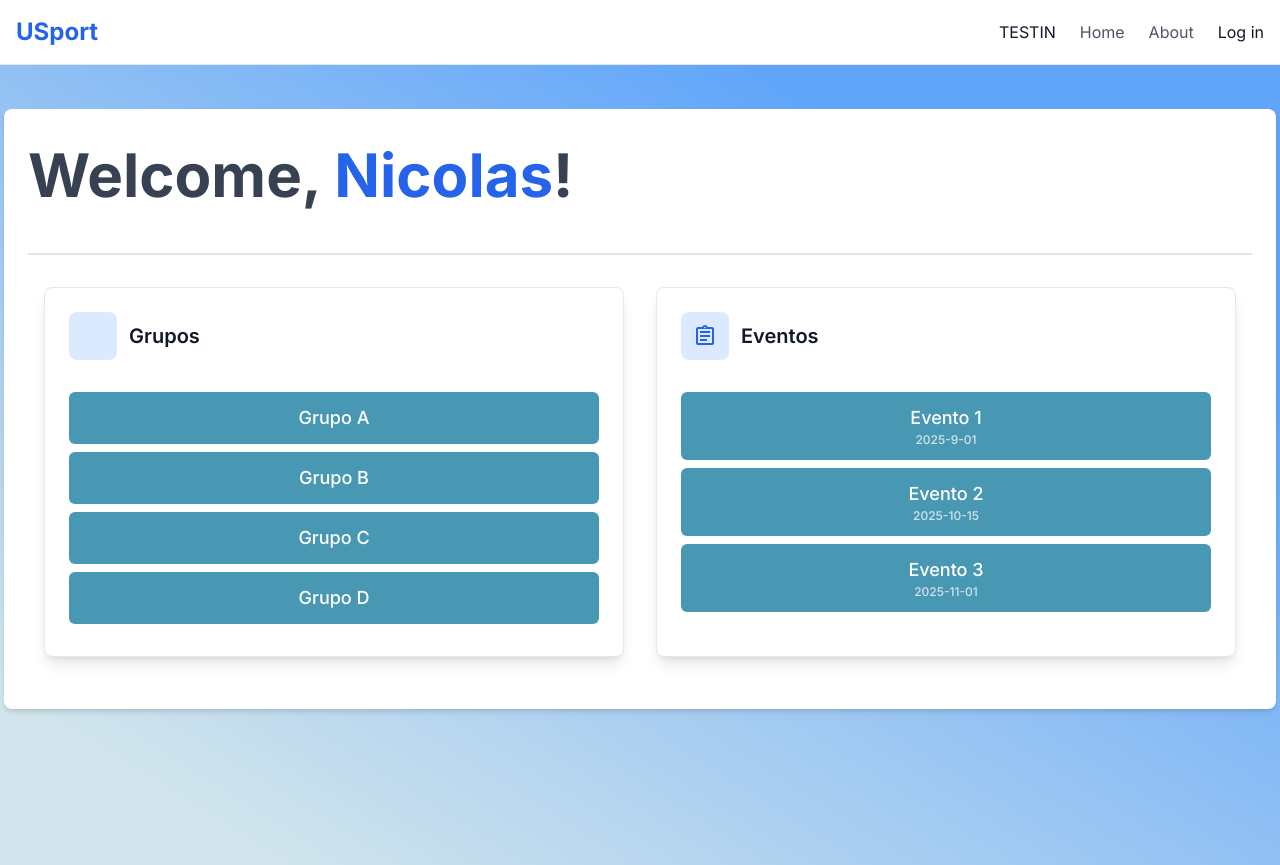
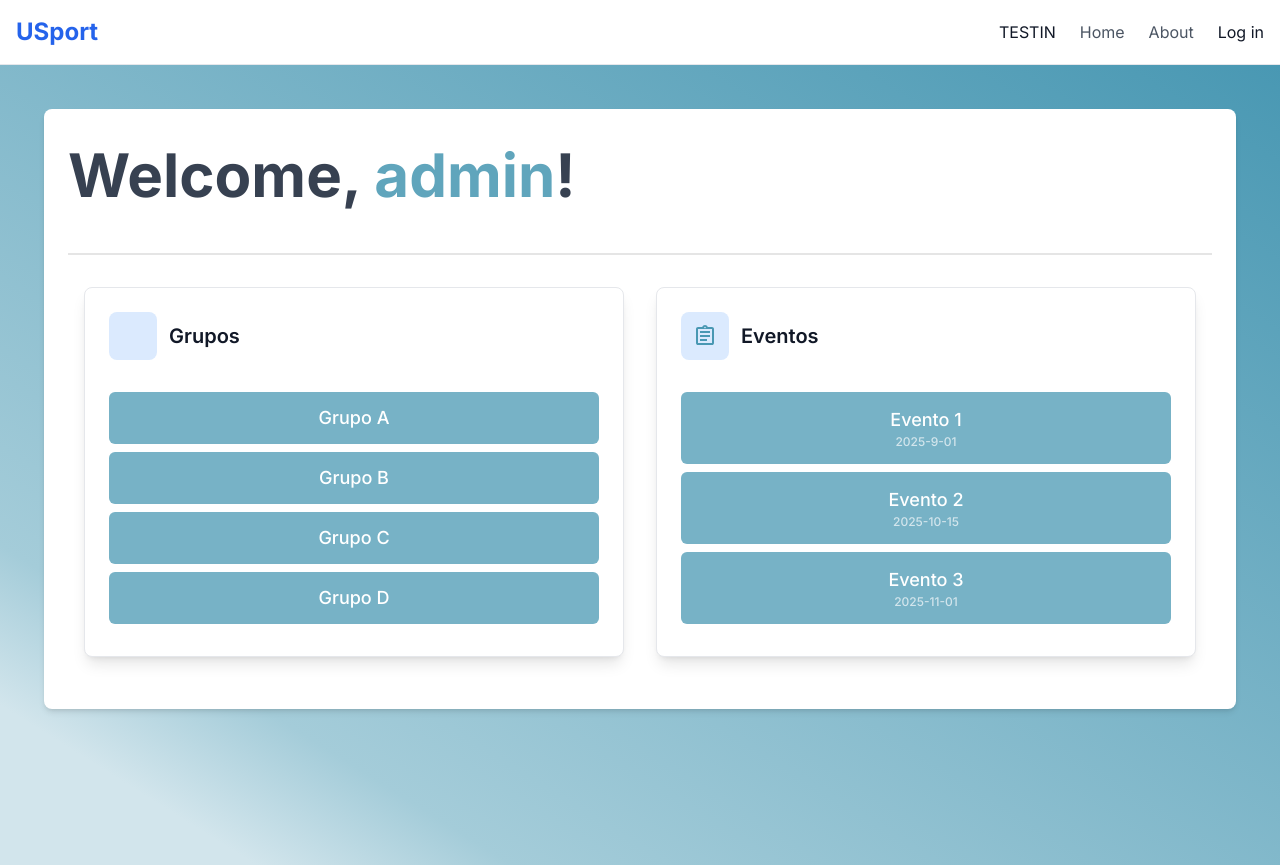
Before and after one commit to JaredMijailRE/IngesoftI, a Vue app in the folder Proyecto/: page /Main in a window 1280 px wide. Built offline with nearby package versions, Linux system fonts and the light colour scheme; some icons are missing.

Commit message:
Corrección del color 😒

```diff
--- a/Proyecto/src/views/Main.vue
+++ b/Proyecto/src/views/Main.vue
@@ -2,18 +2,33 @@
 import { ref } from 'vue'
 import { Icon } from '@iconify/vue'
 
-const nombre = ref('Nicolas')
-const grupos = ref([
+const usuario = ref({
+  username: 'admin',
+  grupos: [
     { id: 1, nombre: 'Grupo A' },
     { id: 2, nombre: 'Grupo B' },
     { id: 3, nombre: 'Grupo C' },
-  { id: 4, nombre: 'Grupo D' }
-])
-const eventos = ref([
+    { id: 4, nombre: 'Grupo D' },
+    { id: 5, nombre: 'Grupo E' },
+    { id: 6, nombre: 'Grupo F' }
+  ],
+  eventos: [
     { id: 1, nombre: 'Evento 1', fecha: '2025-9-01'  },
     { id: 2, nombre: 'Evento 2', fecha: '2025-10-15' },
-  { id: 3, nombre: 'Evento 3', fecha: '2025-11-01' }
-])
+    { id: 3, nombre: 'Evento 3', fecha: '2025-11-01' },
+    { id: 4, nombre: 'Evento 4', fecha: '2025-12-20' },
+    { id: 5, nombre: 'Evento 5', fecha: '2026-01-05' }
+  ]
+})
+
+const usuario2 = ref({
+  username: 'user',
+  grupos: [],
+  eventos: [
+    { id: 1, nombre: 'Evento A', fecha: '2025-9-01' },
+    { id: 2, nombre: 'Evento B', fecha: '2025-10-15' }
+  ]
+})
 
 const toGrupo = (id) => {
   // Hacer el código cuando este lo de los grupos
@@ -30,52 +45,62 @@ const toEvento = (id) => {
 </script>
 
 <template>
-  <div class="min-h-screen bg-gradient-to-tr from-sportu-600 from-10% via-primary-400 via-80% to-primary-400 p-1">
-  <div class="bg-white shadow-md rounded-lg my-auto mx-auto mt-10 mx-10 p-2">
+  <div class="min-h-screen bg-gradient-to-tr from-sportu-600 from-10% via-sportu-400 via-20% to-sportu-50 p-1">
+  <div class="bg-white shadow-md rounded-lg my-10 mx-10 p-2 flex items-center justify-center">
 
     <div class="container mx-auto px-4 py-3">
       <div class="text-left mb-12">
-        <h1 class="text-4xl md:text-6xl font-bold text-gray-700 mb-4 mt-4">
-          Welcome, <span class="text-primary-600">{{ nombre }}</span>!
+        <h1 class="text-4xl md:text-6xl font-bold text-gray-700 my-4">
+          Welcome, <span class="text-sportu-100">{{ usuario.username }}</span>!
         </h1>
       </div>
 
       <!-- Elementos de la Página (Grupos y Eventos) -->
       <hr class="divider mb-8">
-      <div class="grid md:grid-cols-2 lg:grid-cols-2 gap-8 mb-8 mx-4">
+      <div class="grid md:grid-cols-2 lg:grid-cols-2 gap-8 mb-8 mx-4" :style="{ minHeight: '369px' }">
 
         <div class="card p-6 shadow-lg transition-shadow">
           <div class="rounded-lg flex items-center justify-left mb-4">
             <div class="w-12 h-12 bg-primary-100 rounded-lg flex items-center justify-center mb-4">
-              <Icon icon="mdi:format-list-bulleted" class="w-6 h-6 text-primary-600" />
+              <Icon icon="mdi:format-list-bulleted" class="w-6 h-6 text-sportu-50" />
             </div>
             <h3 class="text-xl font-semibold mb-4 ml-3">Grupos</h3>
           </div>
 
+          <div v-if="usuario.grupos.length != 0">
             <ul>
-            <li v-for="grupo in grupos" :key="grupo.id" class="text-gray-600 mb-2">
-              <button class="btn-primary bg-sportu-50 w-full px-5 py-3 text-lg hover:shadow-lg" @click="toGrupo(grupo.id)">
+              <li v-for="grupo in usuario.grupos.slice(0,4)" :key="grupo.id" class="text-gray-600 mb-2">
+                <button class="btn-primary bg-sportu-200 w-full px-5 py-3 text-lg hover:bg-sportu-50" @click="toGrupo(grupo.id)">
                   {{ grupo.nombre }}
                 </button>
               </li>
             </ul>
           </div>
+          <div v-else class="text-gray-600 flex items-center justify-center h-48">
+            <p class="text-gray-500">No tienes grupos asignados</p>
+          </div>
+        </div>
 
         <div class="card p-6 shadow-lg transition-shadow">
           <div class="rounded-lg flex items-center justify-left mb-4">
             <div class="w-12 h-12 bg-primary-100 rounded-lg flex items-center justify-center mb-4">
-              <Icon icon="material-symbols:assignment-outline" class="w-6 h-6 text-primary-600" />
+              <Icon icon="material-symbols:assignment-outline" class="w-6 h-6 text-sportu-50" />
             </div>
             <h3 class="text-xl font-semibold mb-4 ml-3">Eventos</h3>
           </div>
 
+          <div v-if="usuario.eventos.length != 0">
             <ul>
-            <li v-for="evento in eventos" :key="evento.id" class="text-gray-600 mb-2">
-              <button class="btn-primary bg-sportu-50 w-full px-5 py-3 text-lg hover:shadow-lg" @click="toEvento(evento.id)">
+              <li v-for="evento in usuario.eventos.slice(0,3)" :key="evento.id" class="text-gray-600 mb-2">
+                <button class="btn-primary bg-sportu-200 w-full px-5 py-3.5 text-lg hover:bg-sportu-50" @click="toEvento(evento.id)">
                   <div class="column">  <p>{{ evento.nombre }}</p>   <p class="text-sportu-600 text-xs">{{ evento.fecha }}</p>  </div>
                 </button>
               </li>
             </ul>
+          </div>
+          <div v-else class="text-gray-600 flex items-center justify-center h-48">
+            <p class="text-gray-500">No tienes eventos programados</p>
+          </div>
         </div>
 
       </div>
```
Lines whose indentation alone changed are shown as unchanged.
